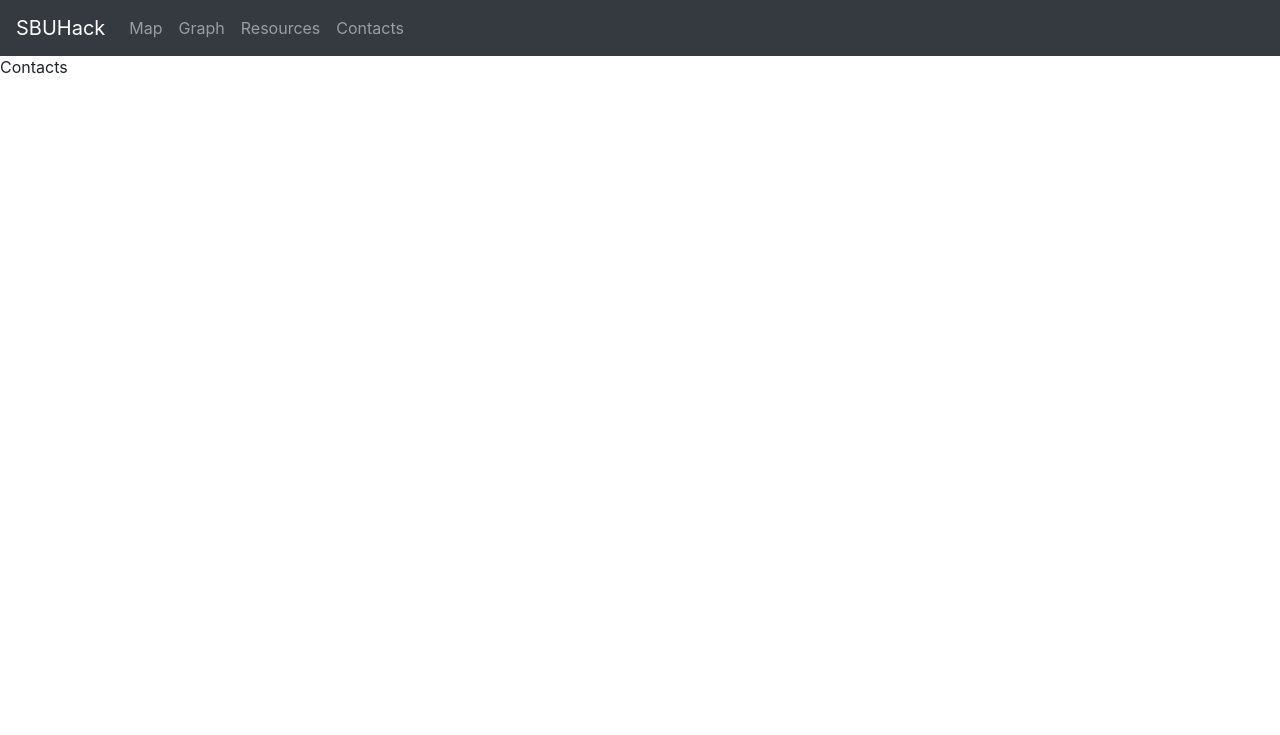
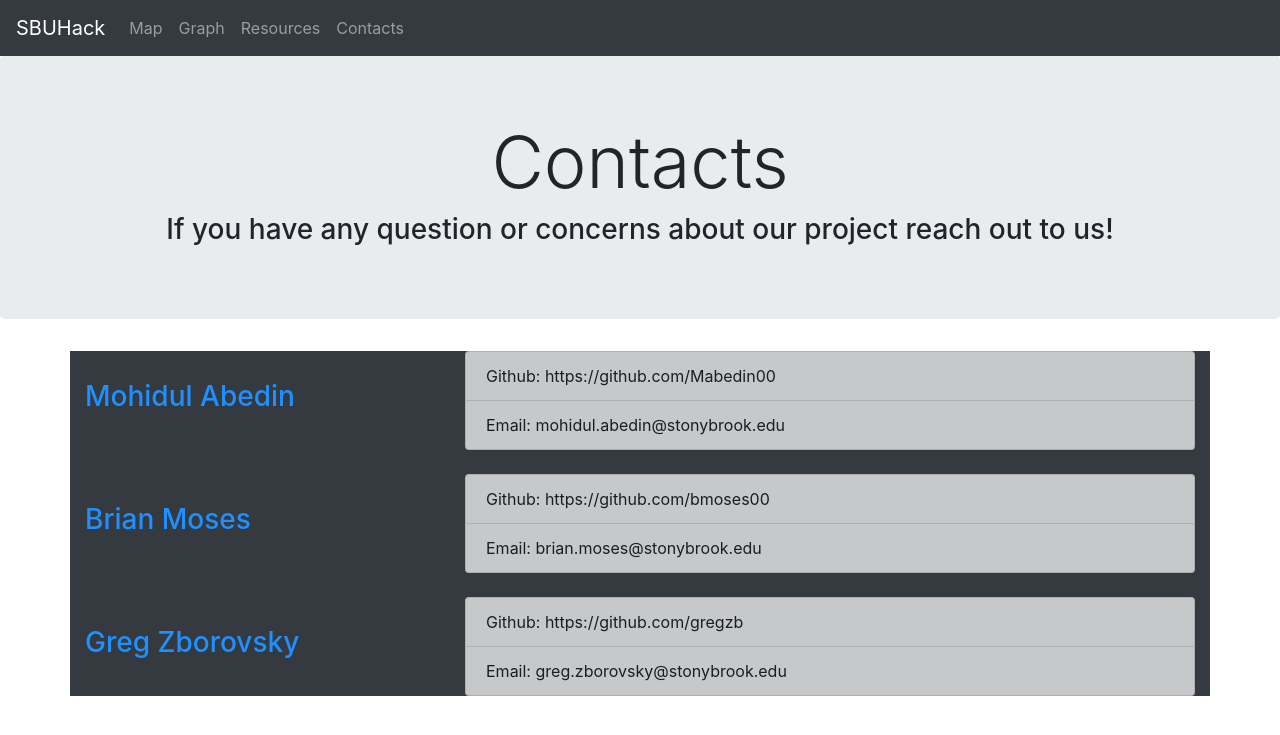
Before and after one commit to bmoses00/SBUHacks2020, a Flask app: page /contacts in a window 1280 px wide. Shown: the top 735 px of the page. Run offline with Flask 2, Linux system fonts and the light colour scheme; parts of the project's set-up code (start-up, migrations or seed data) failed here and were passed over; some libraries are stand-ins or nearby versions.

```diff
--- a/static/css/style.css
+++ b/static/css/style.css
@@ -24,6 +24,9 @@
 
 .image{
     height: 400px;
+}
+.name{
+    color:dodgerblue;
 }
 
 .resource_image{
--- a/templates/contacts.html
+++ b/templates/contacts.html
@@ -1,7 +1,55 @@
 {% extends "template.html" %}
 {% block body %}
-
-Contacts
+<div class="jumbotron">
+    <div class="container">
+        <h1 class="display-3 text-center">Contacts</h1>
+        <h3 class="display-6 text-center"> If you have any question or concerns about our project reach out to us!
+        </h3>
+    </div>
+</div>
+<div class="container bg-dark ">
+    <div class="row align-items-center">
+        <div class="col-md-4 contacts" >
+            <div class="name">
+                <h3>Mohidul Abedin </h3>
+            </div>
+        </div>
+        <div class="col-md-8 contacts " >
+            <ul class="list-group">
+                <li class="list-group-item list-group-item-dark contact_info">Github: https://github.com/Mabedin00 </li>
+                <li class="list-group-item list-group-item-dark contact_info">Email: mohidul.abedin@stonybrook.edu </li>
+            </ul>
+        </div>
+    </div>
+    <br>
+    <div class="row align-items-center">
+        <div class="col-md-4 contacts" >
+            <div class="name">
+                <h3>Brian Moses  </h3>
+            </div>
+        </div>
+        <div class="col-md-8 contacts " >
+            <ul class="list-group">
+                <li class="list-group-item list-group-item-dark contact_info">Github: https://github.com/bmoses00 </li>
+                <li class="list-group-item list-group-item-dark contact_info">Email: brian.moses@stonybrook.edu </li>
+            </ul>
+        </div>
+    </div>
+    <br>
+    <div class="row align-items-center">
+        <div class="col-md-4 contacts" >
+            <div class="name">
+                <h3>Greg Zborovsky</h3>
+            </div>
+        </div>
+        <div class="col-md-8 contacts " >
+            <ul class="list-group">
+                <li class="list-group-item list-group-item-dark contact_info">Github: https://github.com/gregzb </li>
+                <li class="list-group-item list-group-item-dark contact_info">Email: greg.zborovsky@stonybrook.edu</li>
+            </ul>
+        </div>
+    </div>
+</div>
 
 
 {% endblock body %}
--- a/templates/home.html
+++ b/templates/home.html
@@ -14,7 +14,7 @@
         <div class="row">
             <div class="col-md-6 image_hover" >
                 <a href="/">
-                <img src="/static/images/nycmap.jpg" alt="Map" class="image" style="width:100%">
+                <img src="/static/images/nycmap.png" alt="Map" class="image" style="width:100%">
                 </a>
                 <div class="middle">
                     <a href="/">
```
Also changed, not shown: static/images/graph.png, static/images/nycmap.jpg (deleted), static/images/nycmap.png (added).
